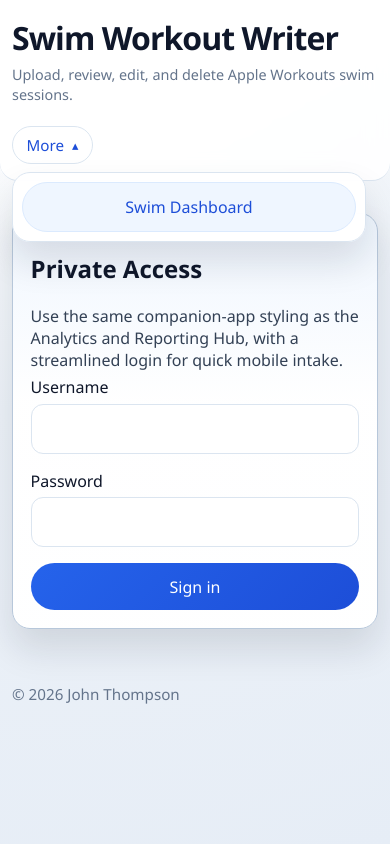
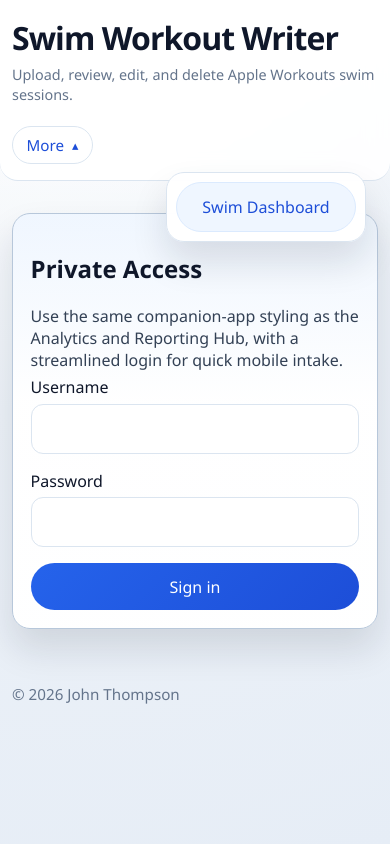
Before and after one commit to JohnMThompson/swim-workout-writer, a Flask app: page /login in a window 390 px wide, after a click on "More". Run offline with Flask 3, Linux system fonts and the light colour scheme; some libraries are stand-ins or nearby versions.

Commit message:
Fix mobile more menu sizing

```diff
--- a/swim_app/static/styles.css
+++ b/swim_app/static/styles.css
@@ -186,6 +186,7 @@ body {
   top: calc(100% + 0.5rem);
   right: 0;
   min-width: 220px;
+  max-width: min(240px, calc(100vw - 1.5rem));
   display: grid;
   gap: 0.45rem;
   padding: 0.55rem;
@@ -208,6 +209,9 @@ body {
   color: var(--accent-dark);
   text-decoration: none;
   cursor: pointer;
+  text-align: center;
+  white-space: normal;
+  overflow-wrap: anywhere;
 }
 
 .header-more-form {
@@ -547,8 +551,8 @@ textarea:focus {
   }
 
   .header-more-panel {
-    left: 0;
     right: 0;
-    min-width: 0;
+    min-width: 200px;
+    max-width: calc(100vw - 1.5rem);
   }
 }
```
